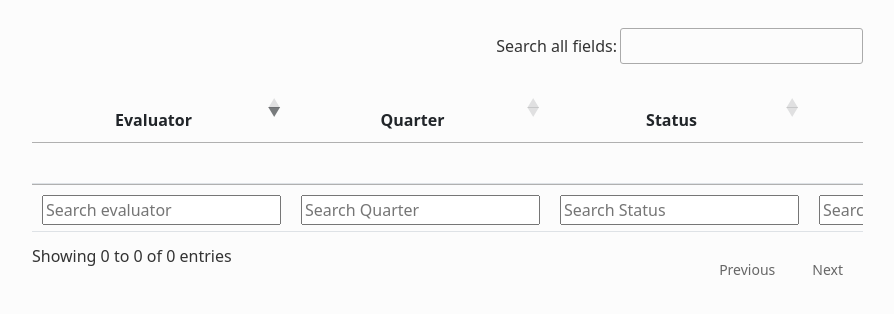
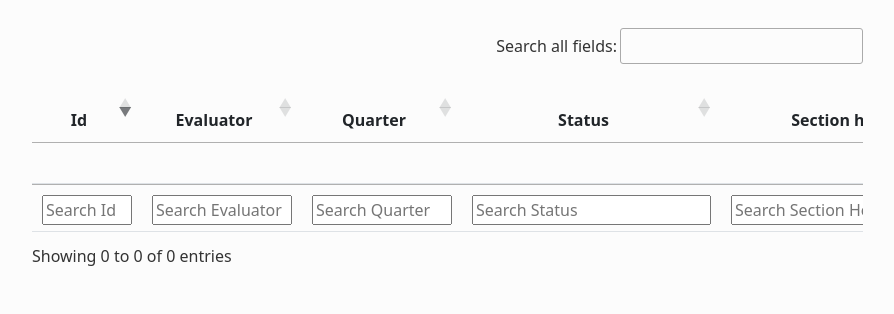
Before and after one commit to BFSSI-Bioinformatics-Lab/cqt_customer_query_tool, a Django app: template query/templates/Query/query_download.html in a window 1280 px wide. Shown: the part 62-376 px from the top of the page, without its empty margins (50-944 px from the left). Run offline with Django 4.2, Linux system fonts and the light colour scheme; the template is opened without the code that fills it, so the values that code supplies are empty; some libraries are stand-ins or nearby versions.

Commit message:
download table add links and id and sizes

```diff
--- a/cqt_customer_query_tool/static/css/project.css
+++ b/cqt_customer_query_tool/static/css/project.css
@@ -307,23 +307,42 @@ table.dataTable thead th, table.dataTable thead td, table.dataTable tfoot th, ta
   box-sizing: content-box;
   text-align: center;
 } */
+table.dataTable th:nth-child(1),
+tfoot tr th:nth-child(1) input{
+  width: 90px;
+  max-width: 100px;
+  word-break: break-all;
+  white-space: pre-line;
+}
 
-/* css for added search boxes of keywords */
-.add-keyword {
-  display: block;
-  margin-right: 10px;
-  width: 100%;
-  padding: .375rem .75rem;
-  font-size: 1rem;
-  font-weight: 400;
-  line-height: 1.5;
-  color: #212529;
-  background-color: #fff;
-  background-clip: padding-box;
-  border: 1px solid #ced4da;
-  -webkit-appearance: none;
-  -moz-appearance: none;
-  appearance: none;
-  border-radius: .25rem;
-  transition: border-color .15s ease-in-out,box-shadow .15s ease-in-out;
+table.dataTable td:nth-child(1){
+  width: 90px;
+  max-width: 100px;
+  word-break: break-all;
+  white-space: pre-line;
 }
+
+table.dataTable th:nth-child(2),
+table.dataTable th:nth-child(3),
+tfoot tr th:nth-child(2) input,
+tfoot tr th:nth-child(3) input {
+  width: 140px;
+  max-width: 200px;
+  word-break: break-all;
+  white-space: pre-line;
+}
+
+table.dataTable td:nth-child(2),
+table.dataTable td:nth-child(3){
+  width: 140px;
+  max-width: 200px;
+  word-break: break-all;
+  white-space: pre-line;
+}
+
+/* tfoot tr th:nth-child(1) input {
+  width: 100px;
+  max-width: 200px;
+  word-break: break-all;
+  white-space: pre-line;
+} */
--- a/cqt_customer_query_tool/templates/base.html
+++ b/cqt_customer_query_tool/templates/base.html
@@ -24,10 +24,15 @@
     <link rel="preconnect" href="https://fonts.gstatic.com" crossorigin>
     <link href="https://fonts.googleapis.com/css2?family=DM+Serif+Display:ital@1&family=Philosopher:wght@700&display=swap" rel="stylesheet">
     <link href="https://cdn.datatables.net/v/bs5/dt-1.13.5/b-2.4.0/r-2.5.0/datatables.min.css" rel="stylesheet"/>
+
+    <!-- Script to fix left column in table -->
+    <link rel="stylesheet" type="text/css" href="https://cdn.datatables.net/fixedcolumns/4.0.0/css/fixedColumns.bootstrap5.css"/>
+
     <!-- Your stuff: Third-party CSS libraries go here -->
     <!-- This file stores project-specific CSS -->
     <link href="{% static 'css/project.css' %}" rel="stylesheet">
     {% endblock %}
+
     <!-- Le javascript
     ================================================== -->
     {# Placed at the top of the document so pages load faster with defer #}
@@ -49,6 +54,11 @@
       <!-- <script type="text/javascript" src="https://cdn.datatables.net/1.10.16/js/jquery.dataTables.min.js"></script> -->
       <script type="text/javascript" src="https://cdn.datatables.net/v/bs5/dt-1.13.4/b-2.3.6/b-html5-2.3.6/b-print-2.3.6/datatables.min.js"></script>
 
+      <!-- Script to fix left column in table -->
+      <script type="text/javascript" src="https://cdn.datatables.net/fixedcolumns/4.3.0/js/dataTables.fixedColumns.min.js"></script>
+
+      <!-- <script type="text/javascript" src="https://cdn.datatables.net/1.13.5/js/dataTables.bootstrap5.min.js"></script> -->
+      <!-- <script type="text/javascript" src="https://code.jquery.com/jquery-3.7.0.js"></script> -->
 
 
     {% endblock javascript %}
--- a/query/templates/Query/query_download.html
+++ b/query/templates/Query/query_download.html
@@ -2,9 +2,10 @@
 
 {% block content %}
 <div class="table-responsive">
-  <table id="query-table" class="table row-border ">
+  <table id="query-table" class="table row-border order-column">
     <thead class="thead-light">
       <tr>
+        <th>Id</th>
         <th>Evaluator</th>
         <th>Quarter</th>
         <th>Status</th>
@@ -31,7 +32,8 @@
     </thead>
     <tfoot>
       <tr>
-        <th>evaluator</th>
+        <th>Id</th>
+        <th>Evaluator</th>
         <th>Quarter</th>
         <th>Status</th>
         <th>Section Head</th>
@@ -71,20 +73,28 @@
         url: '/api/query/',
         dataSrc: '',
       },
+      buttons: ['colvis'],
+      fixedColumns: true,
+      paging: false,
+      scrollCollapse: true,
+      scrollX: true,
+      scrollY: 500,
     //   autoWidth: false,
       order: [[0, 'desc']],
       columns: [
+      {
+          data: 'id',
+
+          render: function (data, type, row, meta) {
+            if (type === 'display') {
+              var link = '/query/' + data;
+              return '<a href="' + link + '">' + data + '</a>';
+            }
+            return data;
+          },
+        },
         {
-          data: 'evaluator',
-        //   visible: false,
-        //   render: function (data, type, row, meta) {
-        //     if (type === 'display') {
-        //       var link = '/sample_database/' + data;
-        //       return '<a href="' + link + '">' + data + '</a>';
-        //     }
-        //     return data;
-        //   },
-        },
+          data: 'evaluator',},
         {
           data: 'quarter',
           render: function (data, type, row, meta) {
```
